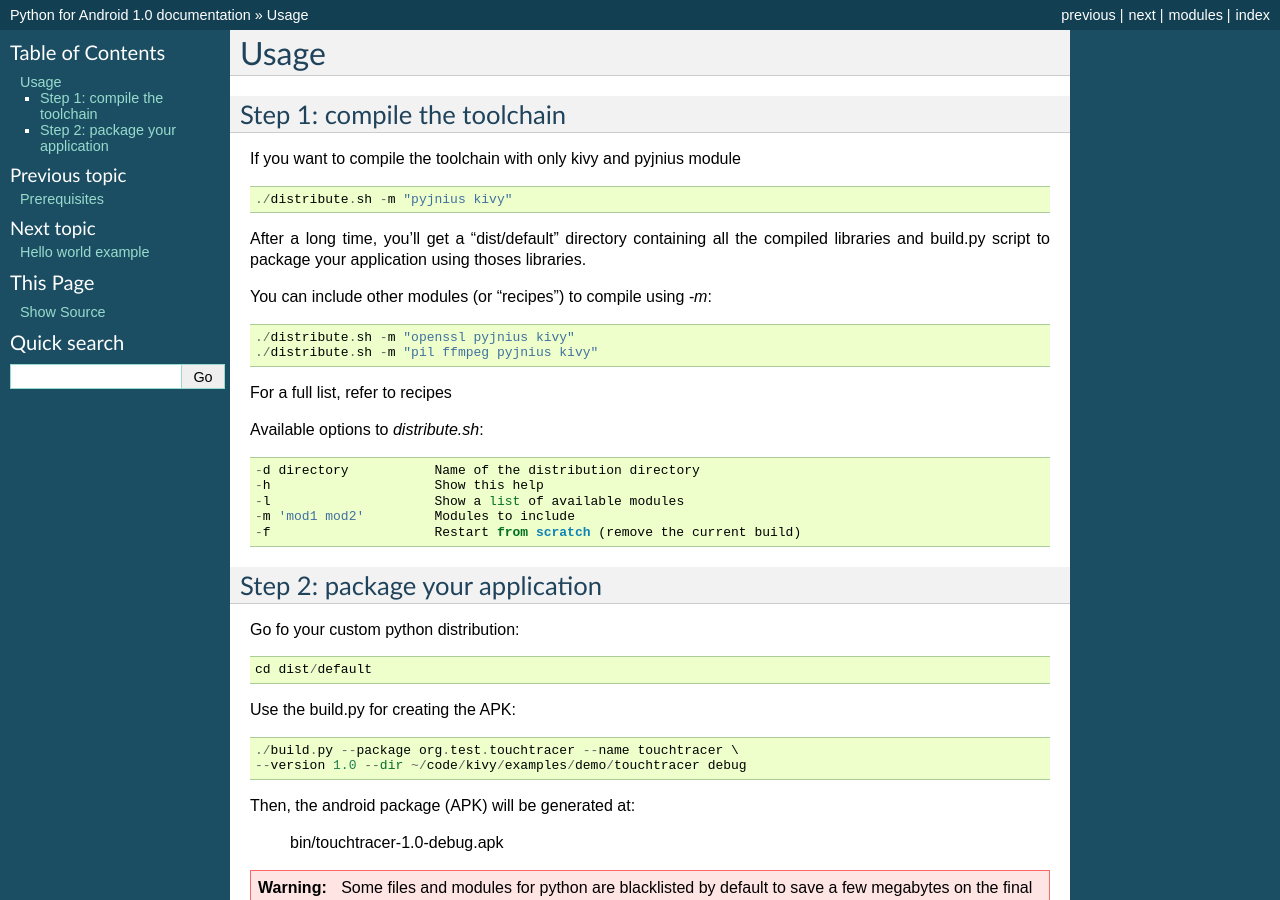
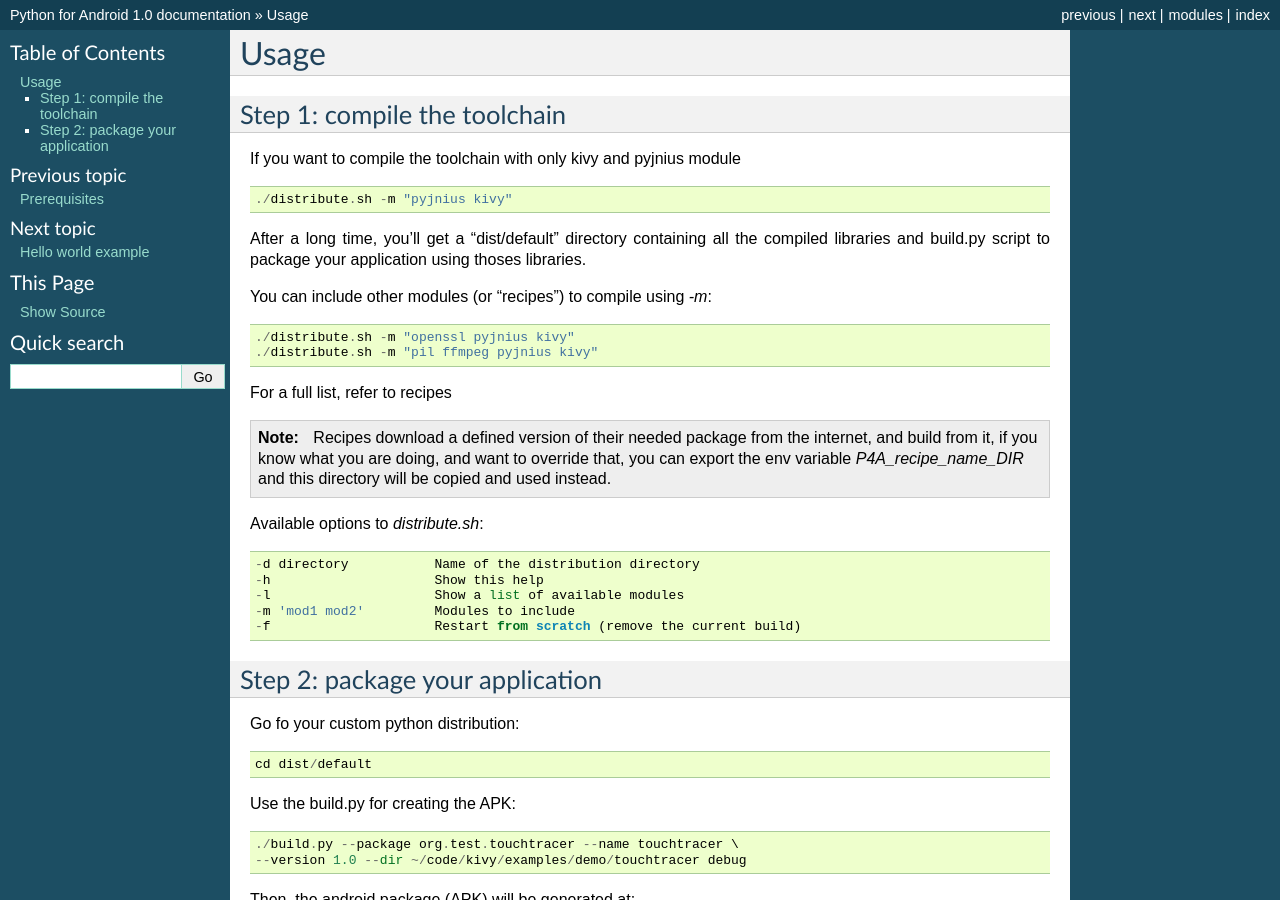
Before and after one commit to NeymarJohn/python-with-android, a Sphinx documentation site: the page built from docs/source/usage.rst, in a window 1280 px wide and 900 px high. Built offline with Sphinx 7.4.7, drawn with Linux system fonts in a browser that asks for light colours.

```diff
--- a/docs/source/prerequisites.rst
+++ b/docs/source/prerequisites.rst
@@ -14,7 +14,7 @@
 You need the minimal environment for building python. Note that other libraries
 might need other tools (cython is used by some recipes, and ccache to speedup the build)::
 
-    sudo apt-get install build-essential patch git-core ccache ant pip python-dev
+    sudo apt-get install build-essential patch git-core ccache ant python-pip python-dev
 
 If you are on a 64 bit distro, you should install these packages too ::
 
--- a/docs/source/usage.rst
+++ b/docs/source/usage.rst
@@ -18,6 +18,13 @@
     ./distribute.sh -m "pil ffmpeg pyjnius kivy"
 
 For a full list, refer to :ref:`recipes`
+
+.. note::
+
+   Recipes download a defined version of their needed package from the
+   internet, and build from it, if you know what you are doing, and want to
+   override that, you can export the env variable `P4A_recipe_name_DIR` and
+   this directory will be copied and used instead.
 
 Available options to `distribute.sh`::
 
```
Also changed, not shown: 3 other files.
